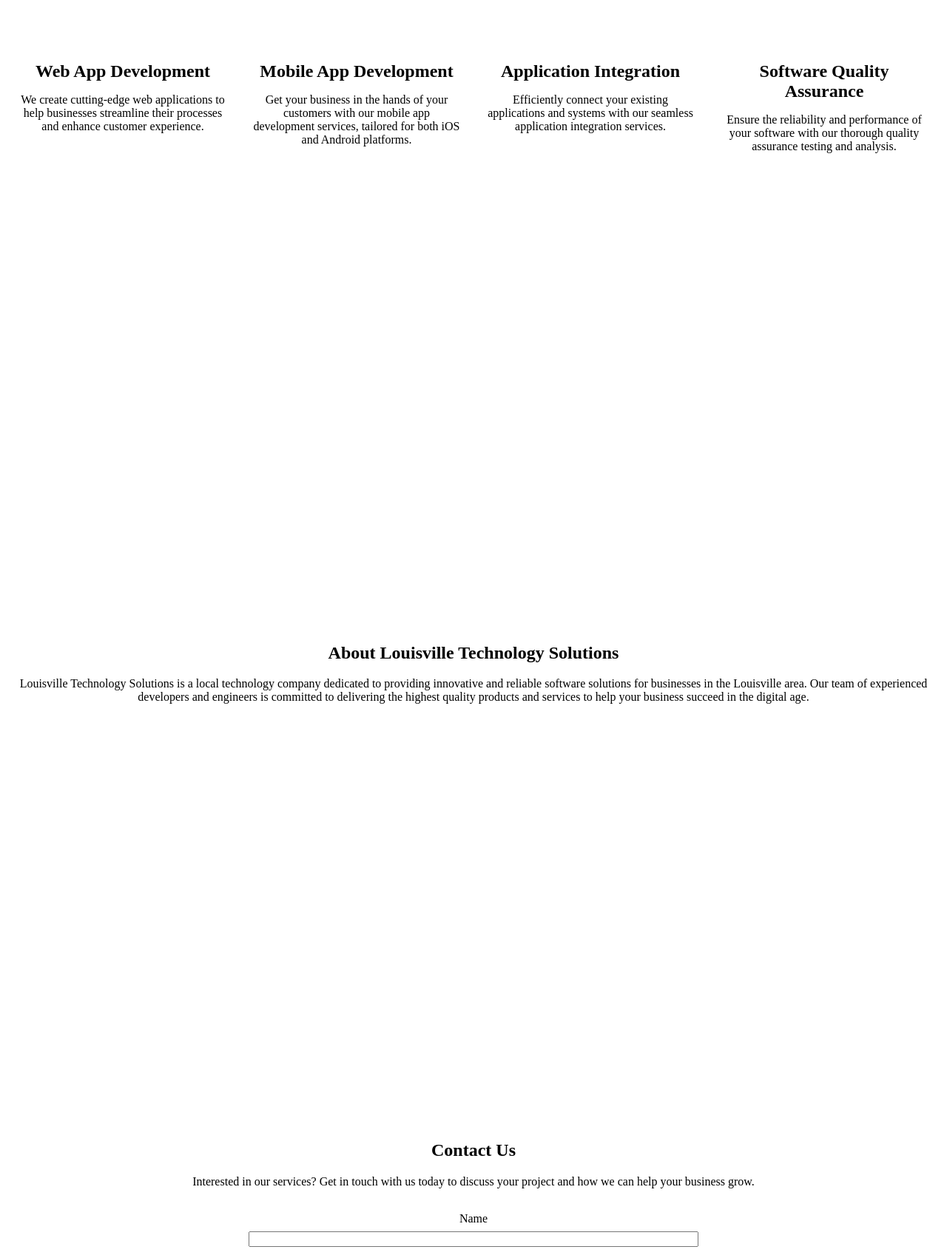
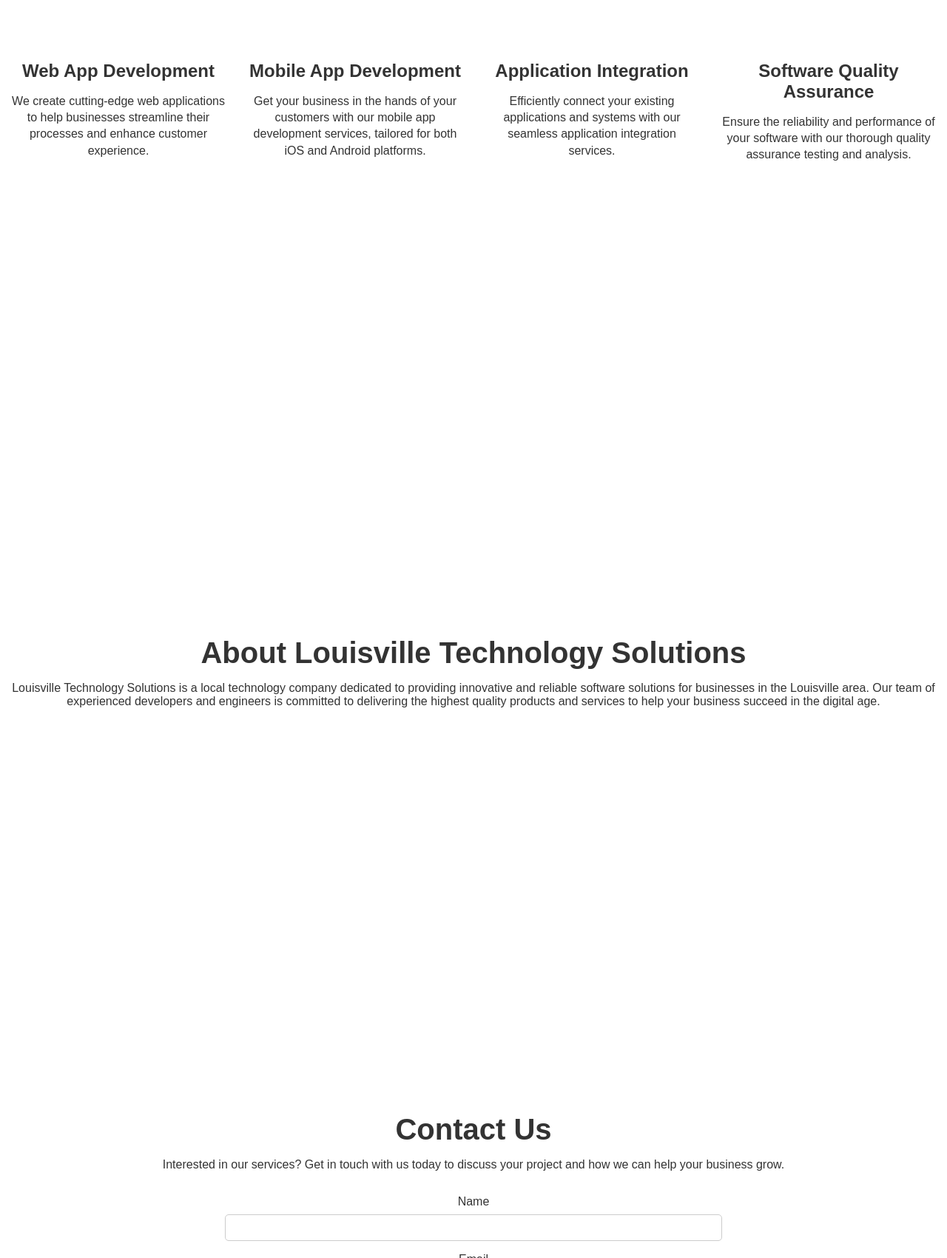
Before and after one commit to loutechsolns/loutechsolns, a plain HTML site: page index.html in a window 1280 px wide. Shown: the part 1100-2800 px from the top of the page at 74% size. Drawn offline with Linux system fonts and the light colour scheme.

Commit message:
Update styles.css

```diff
--- a/styles.css
+++ b/styles.css
@@ -1,13 +1,14 @@
-<!-- styles.css -->
 body {
     margin: 0;
     font-family: Arial, sans-serif;
+    color: #333;
 }
 
 nav {
     position: fixed;
+    top: 0;
     width: 100%;
-background-color: #333;
+    background-color: rgba(51, 51, 51, 0.9);
     z-index: 1;
 }
 
@@ -36,10 +37,6 @@ justify-content: center;
     align-items: center;
     flex-direction: column;
     background-attachment: fixed;
-}
-
-#header {
-background-image: url("header-bg.jpg");
     background-position: center;
     background-repeat: no-repeat;
     background-size: cover;
@@ -62,6 +59,12 @@ font-size: 1.5rem;
 .services-content, .about-content, .contact-content {
     text-align: center;
     padding: 4rem 0;
+    background-color: rgba(255, 255, 255, 0.9);
+}
+
+h2 {
+    font-size: 2.5rem;
+    margin-bottom: 1rem;
 }
 
 .services-list {
@@ -80,6 +83,11 @@ box-sizing: border-box;
 .service-item h3 {
     font-size: 1.5rem;
     margin-bottom: 0.5rem;
+}
+
+.service-item p {
+    font-size: 1rem;
+    line-height: 1.4;
 }
 
 @media screen and (max-width: 768px) {
@@ -103,10 +111,23 @@ flex-direction: column;
 
 label {
     margin-top: 1rem;
+    font-size: 1rem;
 }
 
 input, textarea, button {
     margin-top: 0.5rem;
+}
+
+input, textarea {
+    padding: 0.5rem;
+    border: 1px solid #ccc;
+    border-radius: 5px;
+    font-size: 1rem;
+    outline: none;
+}
+
+textarea {
+    resize: vertical;
 }
 
 button {
@@ -116,6 +137,8 @@ border: none;
     padding: 0.5rem;
     cursor: pointer;
     transition: 0.3s;
+    border-radius: 5px;
+    font-size: 1rem;
 }
 
 button:hover {
```
Lines whose indentation alone changed are shown as unchanged.
